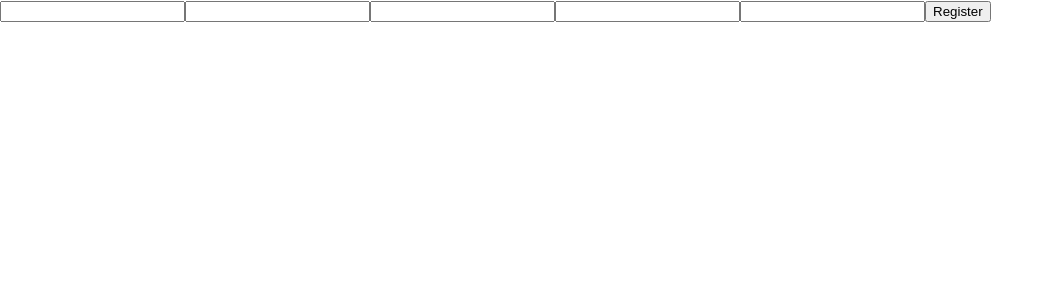
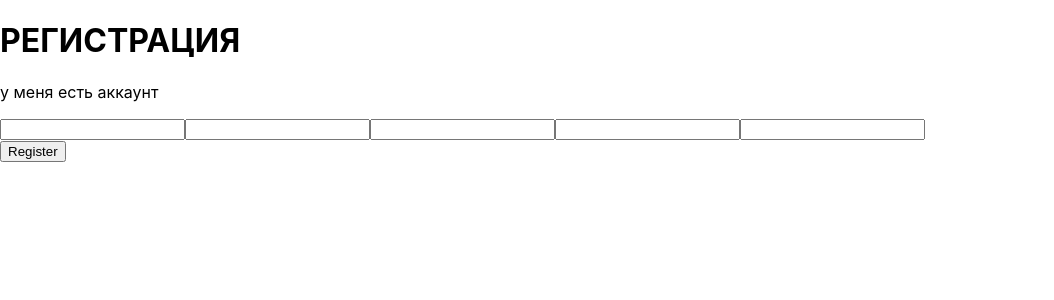
Before and after one commit to HomnixMirn/a-cutlet-with-a-puree-, a React (Create React App) app in the folder reactapp/: page / in a window 1280 px wide. Shown: the top 300 px of the page, without its empty margins (0-1054 px from the left). Built offline with nearby package versions, Linux system fonts and the light colour scheme.

Commit message:
ssl.token

```diff
--- a/reactapp/src/packages/Register.jsx
+++ b/reactapp/src/packages/Register.jsx
@@ -17,13 +17,17 @@ function Register()  {
         })
     }
     return (
-      <div>
+      <div className="main-reg">
         <form action="" method="post" onSubmit={(e) => PostFormRegister(e)}>
+            <h1 class="h1-reg">РЕГИСТРАЦИЯ</h1>
+              <p className="p-reg">у меня есть аккаунт</p>
+                <div class="input-reg">
                     <input type="text" name="name" />
                     <input type="text" name="fname" />
                     <input type="email" name="email" />
                     <input type="text" name='username' />
                     <input type="password" name='password' />
+                  </div>
                 <button type="submit">Register</button>
         </form>
       </div>
```
Also changed, not shown: 2 other files (tests, documents, lock files or other folders). Lines whose indentation alone changed are shown as unchanged.
